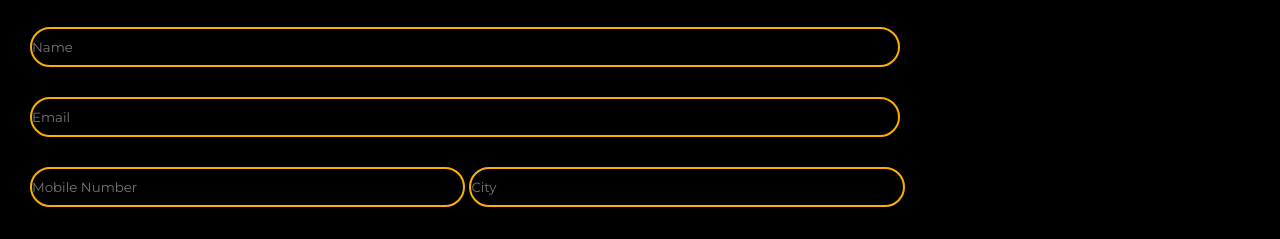
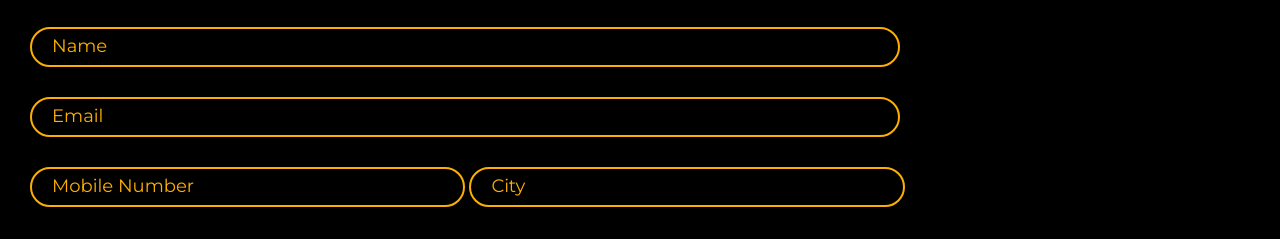
Before and after one commit to yaddolly/Website, a plain HTML site: page index.html in a window 1280 px wide. Shown: the part 561-800 px from the top of the page. Drawn offline with Linux system fonts and the light colour scheme.

Commit message:
first commit

```diff
--- a/style.css
+++ b/style.css
@@ -155,6 +155,12 @@ form>input{
     border: 2px solid #FCAF02;
 }
 
+::placeholder{
+    color: #FCAF02;
+    font-size: 18px;
+    padding-left: 20px;
+}
+
  .tel{
     width:40%;
     height: 40px;
```
Also changed, not shown: index.html (line endings or trailing spaces).
